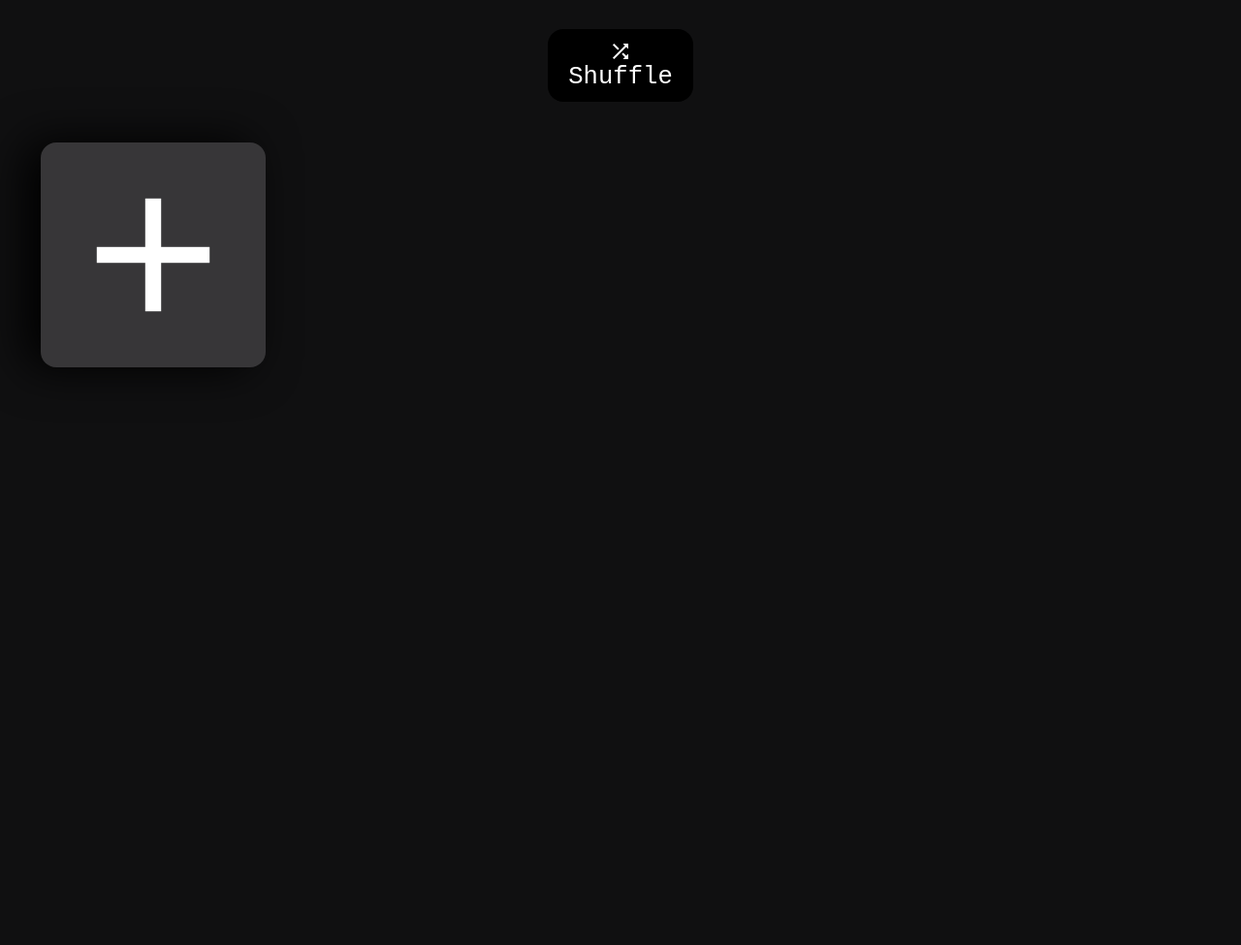
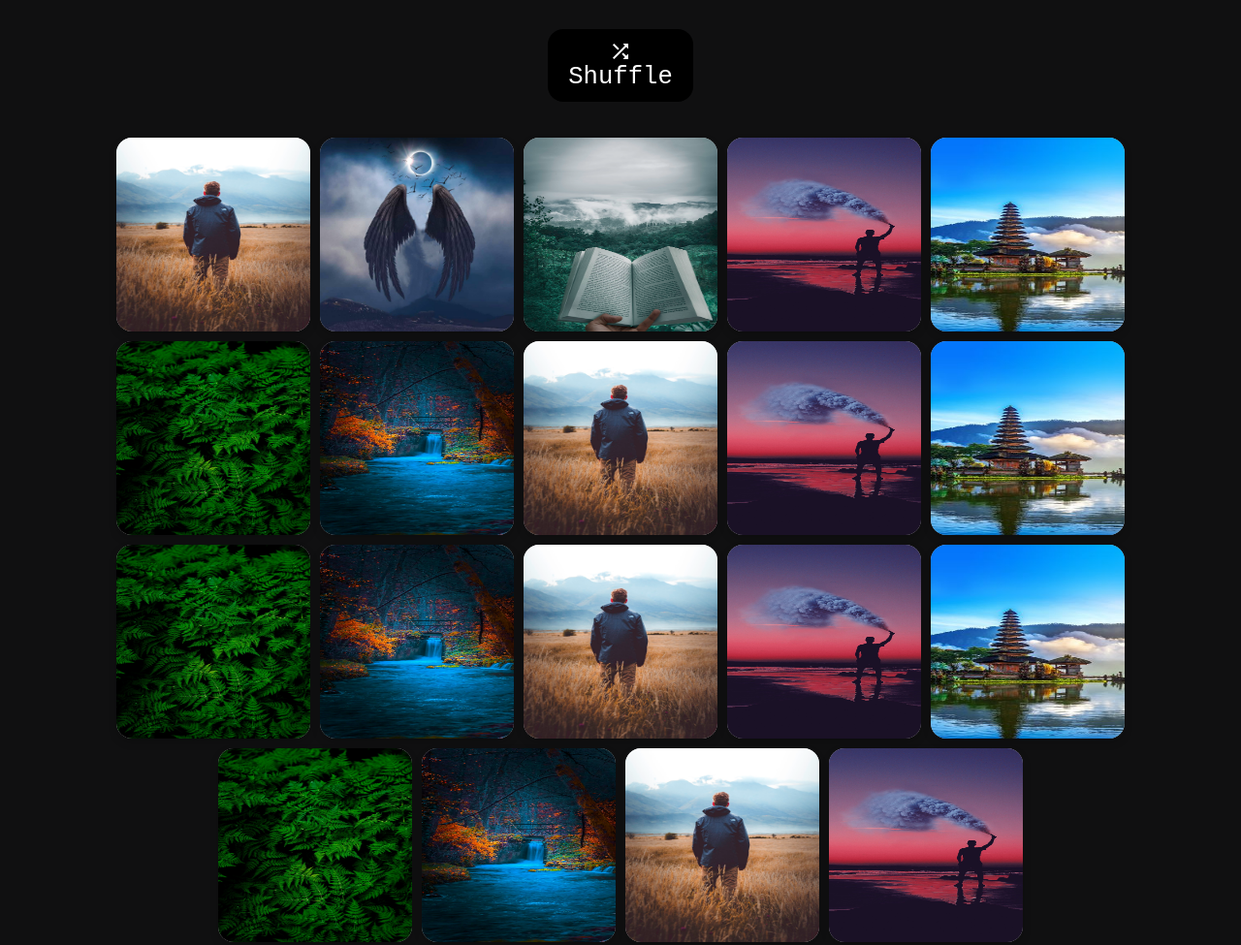
Before and after one commit to ayushmalik397/SplashLearn, a plain HTML site: page index.html in a window 1280 px wide. Shown: the whole page at 97% size. Before the commit the page ends 800 px from the top, so only its background shows below. Drawn offline with Linux system fonts and the light colour scheme.

Commit message:
Add button removed

```diff
--- a/assets/css/style.css
+++ b/assets/css/style.css
@@ -27,7 +27,7 @@ body {
   padding: 2rem;
   flex-wrap: wrap;
   position: relative;
-  flex-basis: 50%;
+  justify-content: center;
 }
 
 .flip-front {
@@ -57,15 +57,10 @@ img {
 
 .flip-card,
 .card {
-  margin: 10px;
+  margin: 5px;
   height: 200px;
   width: 200px;
   width: 200px;
-  padding: 1rem;
-  border-radius: 16px;
-  background: #373638;
-  box-shadow: -1rem 0 3rem #000;
-  transition: all 2s;
 }
 
 .shuffle-class {
--- a/assets/js/app.js
+++ b/assets/js/app.js
@@ -1,6 +1,4 @@
 const grid = document.getElementById("grid");
-const addEle = document.getElementById("add");
-let i = 0;
 
 let imgArr = [
   "assets/images/pic1.jpg",
@@ -12,27 +10,36 @@ let imgArr = [
   "assets/images/pic7.jpg",
   "assets/images/pic1.jpg",
   "assets/images/pic4.jpg",
+  "assets/images/pic5.jpg",
+  "assets/images/pic6.jpg",
+  "assets/images/pic7.jpg",
+  "assets/images/pic1.jpg",
+  "assets/images/pic4.jpg",
+  "assets/images/pic5.jpg",
+  "assets/images/pic6.jpg",
+  "assets/images/pic7.jpg",
+  "assets/images/pic1.jpg",
+  "assets/images/pic4.jpg",
 ];
 
-function addCard() {
+imgArr.forEach((ele, idx) => {
   let card = document.createElement("article");
   card.className = "flip-card";
-  card.id = "card-" + i;
-  let index = Math.floor(Math.random() * (imgArr.length - 1 - 0 + 1)) + 0;
+  card.id = "card-" + idx;
   let innerCard = `<div class="flip-card-inner">
   <div class="flip-card-front">
-    <img src=${imgArr[index]} />
+    <img src=${ele} onerror="this.onerror=null; this.src='assets/images/placeholder.png'"/>
   </div>
   <div class="flip-card-back">
     <h1>Dummy Text</h1>
-    <span class="material-icons del-icon" onclick="delCard(${i++})">
+    <span class="material-icons del-icon" onclick="delCard(${idx})">
       delete
     </span>
   </div>
 </div>`;
   card.innerHTML = innerCard;
-  grid.insertBefore(card, addEle);
-}
+  grid.appendChild(card);
+});
 
 function delCard(idx) {
   document.getElementById("card-" + idx).remove();
@@ -40,7 +47,6 @@ function delCard(idx) {
 
 function shuffle() {
   var cards = document.querySelectorAll(".flip-card");
-  console.log(cards);
   cards.forEach((card, idx) => {
     setTimeout(() => {
       card.classList.add("shuffle-class");
@@ -55,7 +61,6 @@ function shuffleBack() {
     gridList.appendChild(gridList.children[(Math.random() * i) | 0]);
   }
   var cards = document.querySelectorAll(".flip-card");
-  console.log(cards);
   cards.forEach((card, idx) => {
     setTimeout(() => {
       card.classList.remove("shuffle-class");
--- a/index.html
+++ b/index.html
@@ -15,9 +15,6 @@
       <span class="material-icons"> shuffle </span><span>Shuffle</span>
     </div>
     <div id="grid">
-      <article class="card add-card" id="add" onclick="addCard()">
-        <i class="material-icons add-icon">add</i>
-      </article>
     </div>
     <script src="assets/js/app.js"></script>
   </body>
```
Also changed, not shown: assets/css/placeholder.jpg (added), assets/images/placeholder.png (added), 1 other file.
